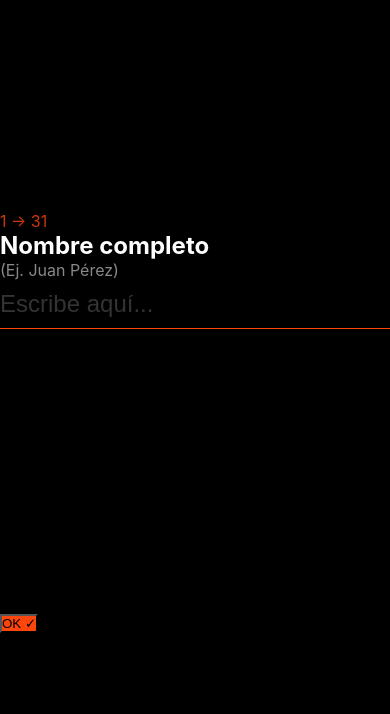
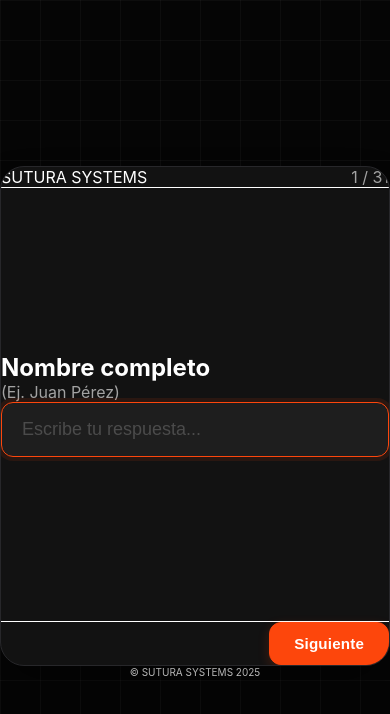
Before and after one commit to lavidadeuncreativx/lavidadeuncreativo, a Next.js app: page /formulario-marca-personal in a window 390 px wide. Both pictures are taken after a click on the button "Iniciar Diagnóstico". Shown: the top 714 px of the page. Built offline with nearby package versions, Linux system fonts and the light colour scheme.

Commit message:
feat: Implement Premium Card Layout with structured design and responsiveness

```diff
--- a/app/components/InputTypes.tsx
+++ b/app/components/InputTypes.tsx
@@ -38,7 +38,7 @@ export const TextInput: React.FC<TextInputProps> = ({ value, onChange, onEnter,
                 value={value}
                 onChange={(e) => onChange(e.target.value)}
                 onKeyDown={handleKeyDown}
-                placeholder={placeholder || "Escribe aquí..."}
+                placeholder={placeholder || "Escribe tu respuesta..."}
                 className="input-base"
             />
             {/* Removed the helper text below input for cleaner UI, or move it to a tooltip/subtle hint */}
@@ -57,20 +57,20 @@ export const SelectInput: React.FC<SelectInputProps> = ({ options, value, onChan
                     <div
                         key={option}
                         onClick={() => onChange(option)}
-                        className={`group cursor-pointer py-3 px-4 rounded-md transition-all duration-200 flex items-center gap-4
+                        className={`group cursor-pointer p-4 rounded-xl border transition-all duration-200 flex items-center gap-4
                             ${isSelected
-                                ? 'bg-[rgba(253,70,12,0.1)] text-[var(--primary)]'
-                                : 'bg-transparent hover:bg-white/5 text-white/80 hover:text-white'
+                                ? 'border-[var(--primary)] bg-[rgba(253,70,12,0.05)] shadow-[inset_0_0_0_1px_var(--primary)]'
+                                : 'border-white/10 bg-white/5 hover:bg-white/10 hover:border-white/20'
                             }`}
                     >
-                        <span className={`flex items-center justify-center w-6 h-6 rounded border text-xs font-mono transition-colors
+                        <span className={`flex items-center justify-center w-7 h-7 rounded border text-xs font-mono transition-colors
                             ${isSelected ? 'border-[var(--primary)] text-[var(--primary)]' : 'border-white/20 text-white/40'}`}>
                             {letter}
                         </span>
-                        <span className="text-xl md:text-2xl font-light">
+                        <span className="text-base text-white/90 font-medium">
                             {option}
                         </span>
-                        {isSelected && <span className="ml-auto text-[var(--primary)]">✓</span>}
+                        {isSelected && <span className="ml-auto text-[var(--primary)]">●</span>}
                     </div>
                 );
             })}
@@ -102,26 +102,26 @@ export const MultiSelectInput: React.FC<SelectInputProps> = ({ options, value, o
                     <div
                         key={option}
                         onClick={() => handleToggle(option)}
-                        className={`group cursor-pointer py-3 px-4 rounded-md transition-all duration-200 flex items-center gap-4
+                        className={`group cursor-pointer p-4 rounded-xl border transition-all duration-200 flex items-center gap-4
                             ${isSelected
-                                ? 'bg-[rgba(253,70,12,0.1)] text-[var(--primary)]'
-                                : 'bg-transparent hover:bg-white/5 text-white/80 hover:text-white'
+                                ? 'border-[var(--primary)] bg-[rgba(253,70,12,0.05)] shadow-[inset_0_0_0_1px_var(--primary)]'
+                                : 'border-white/10 bg-white/5 hover:bg-white/10 hover:border-white/20'
                             }`}
                     >
-                        <span className={`flex items-center justify-center w-6 h-6 rounded border text-xs font-mono transition-colors
+                        <span className={`flex items-center justify-center w-7 h-7 rounded border text-xs font-mono transition-colors
                             ${isSelected ? 'border-[var(--primary)] text-[var(--primary)]' : 'border-white/20 text-white/40'}`}>
                             {letter}
                         </span>
-                        <span className="text-xl md:text-2xl font-light">
+                        <span className="text-base text-white/90 font-medium">
                             {option}
                         </span>
-                        {isSelected && <span className="ml-auto text-[var(--primary)]">✓</span>}
+                        {isSelected && <span className="ml-auto text-[var(--primary)]">●</span>}
                     </div>
                 );
             })}
 
-            <div className="mt-4 text-[10px] uppercase tracking-widest text-zinc-500 text-right">
-                {maxSelections ? `Max ${maxSelections}` : 'Selección multiple'}
+            <div className="mt-4 text-xs font-medium uppercase tracking-wide text-zinc-500 text-right">
+                {maxSelections ? `Máximo ${maxSelections}` : 'Selección múltiple'}
             </div>
         </div>
     );
--- a/app/components/Typeform.tsx
+++ b/app/components/Typeform.tsx
@@ -106,23 +106,24 @@ export default function Typeform() {
     }
 
     return (
-        <div className="w-full min-h-screen flex flex-col items-center justify-center p-6 md:p-12 relative" ref={containerRef}>
+        <div className="w-full min-h-screen flex flex-col items-center justify-center p-4 md:p-6" ref={containerRef}>
 
-            {/* Simple Progress Bar */}
-            <div className="fixed top-0 left-0 w-full h-1 bg-white/5 z-50">
-                <div
-                    className="h-full bg-[var(--primary)] transition-all duration-300 ease-out"
-                    style={{ width: `${progress}%` }}
-                />
+            {/* Main Form Card */}
+            <div className="form-card w-full max-w-2xl min-h-[500px] flex flex-col p-6 md:p-10 relative">
+
+                {/* Header: Logo & Progress */}
+                <div className="flex items-center justify-between mb-10 pb-6 border-b border-white/5">
+                    <div className="flex items-center gap-2">
+                        <div className="w-3 h-3 rounded-full bg-[var(--primary)] shadow-[0_0_10px_var(--primary)]"></div>
+                        <span className="font-bold tracking-wider uppercase text-xs text-white/90">Sutura Systems</span>
+                    </div>
+                    <div className="text-xs font-mono text-[var(--text-muted)] bg-white/5 px-2 py-1 rounded">
+                        {currentIndex + 1} / {questions.length}
+                    </div>
                 </div>
 
-            <div className="w-full max-w-2xl mx-auto flex flex-col justify-center min-h-[50vh]">
-
-                {/* Question Counter - Minimal */}
-                <div className="mb-6 text-[var(--primary)] text-sm font-mono opacity-80">
-                    {currentIndex + 1} <span className="text-white/20">→</span> {questions.length}
-                </div>
-
+                {/* Content Area */}
+                <div className="flex-1 flex flex-col justify-center relative z-10">
                     <AnimatePresence mode="popLayout" custom={direction}>
                         <motion.div
                             key={currentIndex}
@@ -134,19 +135,17 @@ export default function Typeform() {
                             transition={{ duration: 0.3, ease: "easeOut" }}
                             className="w-full"
                         >
-                        {/* Question Text - Big & Clean */}
-                        <h2 className="text-3xl md:text-5xl font-light mb-8 leading-tight text-white">
+                            <h2 className="text-2xl md:text-3xl font-bold mb-4 leading-snug text-white">
                                 {currentQuestion.text}
                             </h2>
 
                             {currentQuestion.description && (
-                            <p className="text-xl text-[var(--text-muted)] font-light leading-relaxed mb-8">
+                                <p className="text-base text-[var(--text-muted)] leading-relaxed mb-8">
                                     {currentQuestion.description}
                                 </p>
                             )}
 
-                        {/* Inputs */}
-                        <div className="mb-12">
+                            <div className="mt-6 mb-2">
                                 {currentQuestion.type === 'text' && (
                                     <TextInput
                                         value={answers[currentQuestion.apiField] || ''}
@@ -178,31 +177,45 @@ export default function Typeform() {
                             </div>
                         </motion.div>
                     </AnimatePresence>
+                </div>
 
-                {/* Minimal Navigation */}
-                <div className="flex items-center gap-6 mt-auto pt-8">
-                    <button
-                        onClick={nextQuestion}
-                        className="bg-[var(--primary)] text-white px-8 py-3 rounded text-lg font-medium hover:bg-opacity-90 transition-all"
-                    >
-                        {currentIndex === questions.length - 1 ? (isSubmitting ? 'Enviando...' : 'Finalizar') : 'OK ✓'}
-                    </button>
-
-                    {currentIndex > 0 && (
+                {/* Footer / Navigation */}
+                <div className="flex items-center justify-between mt-10 pt-6 border-t border-white/5">
                     <button
                         onClick={prevQuestion}
-                            className="text-white/50 hover:text-white px-4 py-2 text-sm transition-colors"
+                        disabled={currentIndex === 0}
+                        className={`btn btn-secondary text-sm px-6 ${currentIndex === 0 ? 'opacity-0 pointer-events-none' : 'opacity-100'}`}
                     >
                         Atrás
                     </button>
-                    )}
 
-                    <div className="hidden md:block text-xs text-white/20 ml-auto uppercase tracking-wider">
-                        Presiona <strong>Enter ↵</strong>
+                    <div className="flex items-center gap-4">
+                        <span className="hidden md:block text-[10px] text-[var(--text-muted)] uppercase tracking-wider">
+                            Enter ↵
+                        </span>
+                        <button
+                            onClick={nextQuestion}
+                            className="btn btn-primary text-sm px-8"
+                        >
+                            {currentIndex === questions.length - 1 ? (isSubmitting ? 'Enviando...' : 'Finalizar') : 'Siguiente'}
+                        </button>
                     </div>
                 </div>
 
+                {/* Progress Bar (Bottom of card) */}
+                <div className="absolute bottom-0 left-0 w-full h-1 bg-white/5">
+                    <div
+                        className="h-full bg-[var(--primary)] transition-all duration-300"
+                        style={{ width: `${progress}%` }}
+                    />
                 </div>
+            </div>
+
+            {/* Copyright / Footer outside card */}
+            <div className="mt-8 text-[10px] text-white/20 uppercase tracking-widest">
+                © Sutura Systems 2025
+            </div>
+
         </div>
     );
 }
--- a/app/globals.css
+++ b/app/globals.css
@@ -3,11 +3,13 @@
 @tailwind utilities;
 
 :root {
-  --background: #000000;
+  --background: #050505;
   --foreground: #ffffff;
+  --card-bg: #121212;
   --primary: #FD460C;
-  --text-muted: #888888;
-  --border-color: #333333;
+  --primary-hover: #ff5e2e;
+  --text-muted: #a3a3a3;
+  --border-color: #27272a;
   --font-main: 'Inter', sans-serif;
 }
 
@@ -22,16 +24,31 @@ body {
   height: 100%;
   width: 100%;
   background-color: var(--background);
+  /* Subtle Grid Pattern for professional feel */
+  background-image: linear-gradient(rgba(255, 255, 255, 0.03) 1px, transparent 1px),
+    linear-gradient(90deg, rgba(255, 255, 255, 0.03) 1px, transparent 1px);
+  background-size: 40px 40px;
   color: var(--foreground);
   font-family: var(--font-main);
   overflow-x: hidden;
 }
 
-/* Animations - Simple Fade */
+/* --- Container / Card Styles --- */
+.form-card {
+  background: var(--card-bg);
+  border: 1px solid var(--border-color);
+  border-radius: 24px;
+  box-shadow: 0 20px 40px -10px rgba(0, 0, 0, 0.5);
+  overflow: hidden;
+  position: relative;
+  transition: transform 0.3s ease;
+}
+
+/* Animations */
 .fade-in {
-  animation: fadeIn 0.5s ease-out forwards;
+  animation: fadeIn 0.6s ease-out forwards;
   opacity: 0;
-  transform: translateY(10px);
+  transform: translateY(15px);
 }
 
 @keyframes fadeIn {
@@ -43,7 +60,7 @@ body {
 
 /* Minimal Scrollbar */
 ::-webkit-scrollbar {
-  width: 8px;
+  width: 6px;
 }
 
 ::-webkit-scrollbar-track {
@@ -52,85 +69,69 @@ body {
 
 ::-webkit-scrollbar-thumb {
   background: #333;
-  border-radius: 4px;
+  border-radius: 3px;
 }
 
-::-webkit-scrollbar-thumb:hover {
-  background: #555;
-}
-
-/* Button Styles - Pill Shaped & Solid */
+/* Button Styles - Refined */
 .btn {
   display: inline-flex;
   align-items: center;
   justify-content: center;
-  border-radius: 9999px;
-  /* Pill shape */
-  font-weight: 500;
-  transition: all 0.2s ease;
+  border-radius: 12px;
+  font-weight: 600;
+  transition: all 0.2s cubic-bezier(0.4, 0, 0.2, 1);
   border: 1px solid transparent;
   cursor: pointer;
   font-size: 0.95rem;
-  letter-spacing: -0.01em;
+  letter-spacing: 0.01em;
+  padding: 0.75rem 1.5rem;
 }
 
 .btn-primary {
-  background: white;
-  color: black;
-  border-color: white;
+  background: var(--primary);
+  color: white;
+  border-color: var(--primary);
+  box-shadow: 0 4px 12px rgba(253, 70, 12, 0.2);
 }
 
 .btn-primary:hover {
-  background: #e4e4e7;
-  /* Zinc-200 */
-  border-color: #e4e4e7;
+  background: var(--primary-hover);
+  border-color: var(--primary-hover);
   transform: translateY(-1px);
+  box-shadow: 0 6px 16px rgba(253, 70, 12, 0.3);
 }
 
-/* Alternative Primary if they want Orange Buttons specifically */
-.btn-accent {
-  background: var(--primary);
-  color: white;
-  box-shadow: 0 0 20px rgba(253, 70, 12, 0.3);
+.btn-secondary {
+  background: transparent;
+  color: var(--text-muted);
+  border: 1px solid var(--border-color);
 }
 
-.btn-accent:hover {
-  background: #ff5722;
-  box-shadow: 0 0 30px rgba(253, 70, 12, 0.5);
+.btn-secondary:hover {
+  border-color: var(--text-muted);
+  color: white;
+  background: rgba(255, 255, 255, 0.03);
 }
 
-
-.btn-ghost {
-  background: rgba(255, 255, 255, 0.05);
-  color: var(--foreground);
-  border: 1px solid rgba(255, 255, 255, 0.1);
-}
-
-.btn-ghost:hover {
-  background: rgba(255, 255, 255, 0.1);
-  border-color: rgba(255, 255, 255, 0.2);
-}
-
-/* Input Base - Minimal */
+/* Input Base - Card/Box Style (Requested "Container" look) */
 .input-base {
-  background: transparent;
-  border: none;
-  border-bottom: 1px solid rgba(255, 255, 255, 0.2);
-  border-radius: 0;
-  padding: 10px 0;
+  background: rgba(255, 255, 255, 0.03);
+  border: 1px solid var(--border-color);
+  border-radius: 12px;
+  padding: 1rem 1.25rem;
   width: 100%;
   color: white;
-  font-size: 1.5rem;
+  font-size: 1.125rem;
   outline: none;
-  transition: border-color 0.2s;
+  transition: all 0.2s ease;
 }
 
 .input-base:focus {
   border-color: var(--primary);
-  box-shadow: none;
+  background: rgba(255, 255, 255, 0.05);
+  box-shadow: 0 0 0 4px rgba(253, 70, 12, 0.1);
 }
 
 .input-base::placeholder {
   color: rgba(255, 255, 255, 0.2);
-  font-weight: 300;
 }
```
Lines whose indentation alone changed are shown as unchanged.
